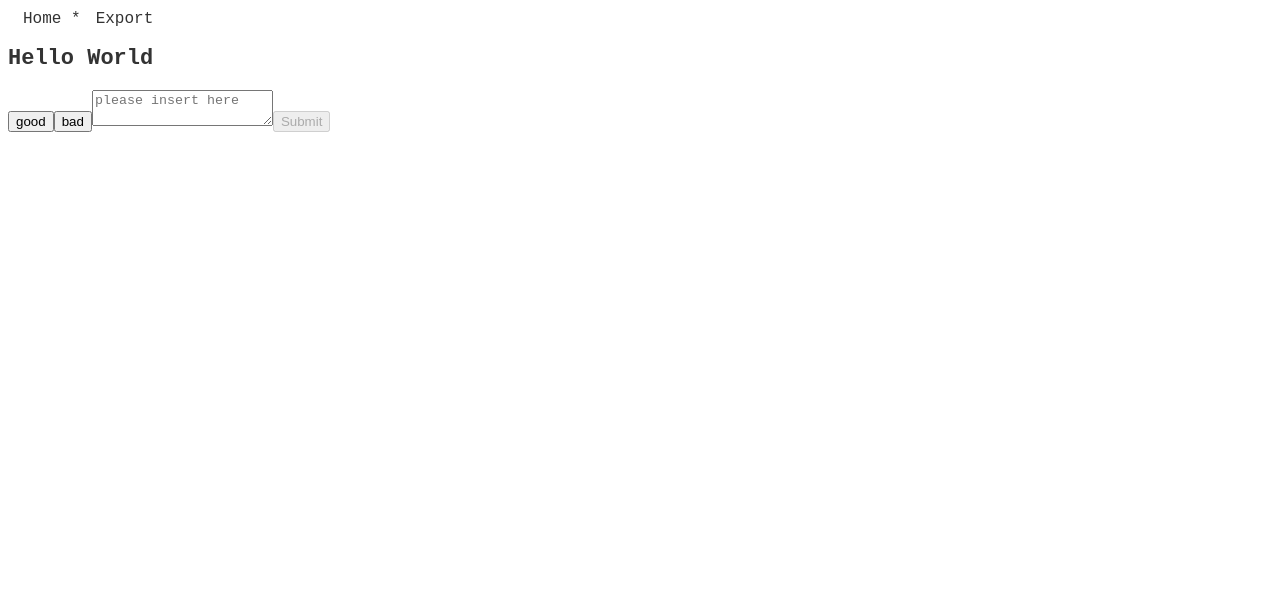
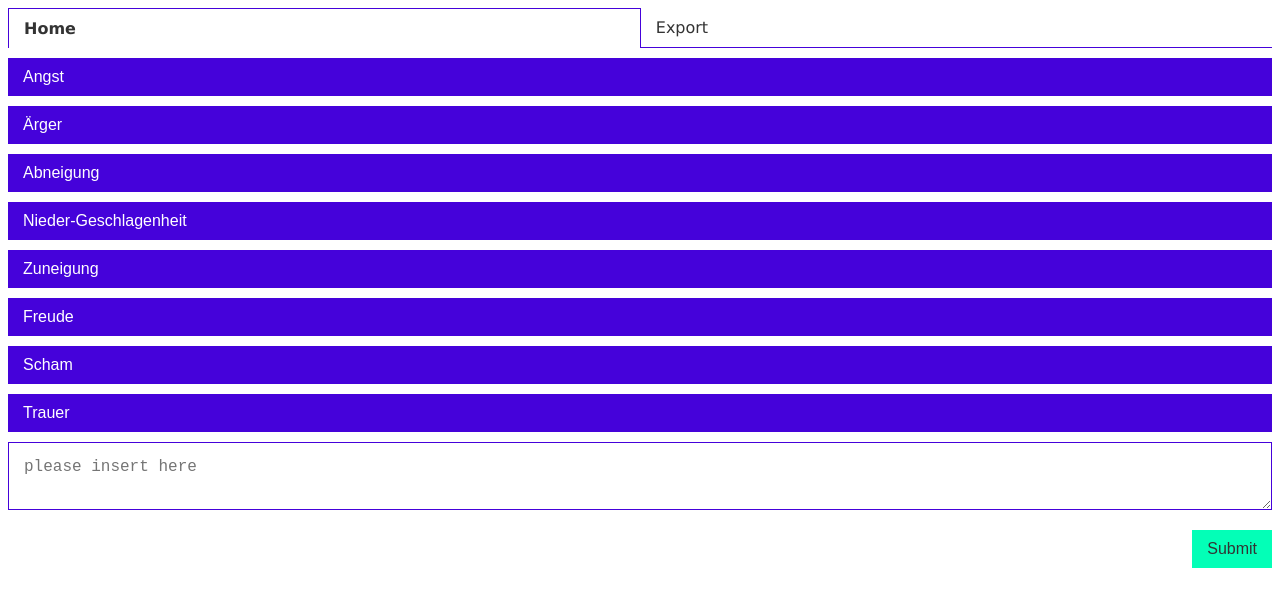
Before and after one commit to kotzendekrabbe/howYouFeelToday, a React (Vite) app: page / in a window 1280 px wide. Shown: the top 606 px of the page. Built offline with nearby package versions, Linux system fonts and the light colour scheme.

Commit message:
💜 first stylings

```diff
--- a/src/button.tsx
+++ b/src/button.tsx
@@ -1,4 +1,18 @@
 import React, { PropsWithChildren } from "react";
+import styled from "styled-components";
+
+const StyledButton = styled.button`
+  display: block;
+  margin: 10px 0;
+  padding: 10px 15px;
+  width: 100%;
+  border: 0;
+  background-color: #4502da;
+  color: #fff;
+  font-size: 1rem;
+  box-shadow: none;
+  text-align: left;
+`;
 
 export interface ButtonProps {
   readonly label: string;
@@ -17,9 +31,9 @@ export function Button({
 }: PropsWithChildren<ButtonProps>) {
   return (
     // click && click - short cut evaluation
-    <button onClick={() => onClick && onClick(value)} type="button">
+    <StyledButton onClick={() => onClick && onClick(value)} type="button">
       {label} {isActive ? "*" : ""}
-    </button>
+    </StyledButton>
   );
 }
 
--- a/src/export.tsx
+++ b/src/export.tsx
@@ -1,5 +1,17 @@
 import React, { FC, useContext, useRef } from "react";
 import { DataStorageContext } from "./data-storage";
+import styled from "styled-components";
+
+const StyledExport = styled.a`
+  display: block;
+  margin: 10px 0;
+  padding: 10px 15px;
+  width: 100%;
+  background-color: #03ffb7;
+  color: #333;
+  font-size: 1rem;
+  text-decoration: none;
+`;
 
 export const Export: FC = () => {
   const dataStorage = useContext(DataStorageContext);
@@ -7,7 +19,7 @@ export const Export: FC = () => {
   const refA = useRef<null | HTMLAnchorElement>(null);
 
   return (
-    <a
+    <StyledExport
       href="#"
       download="meinedatei.csv"
       onClick={() => {
@@ -45,7 +57,7 @@ export const Export: FC = () => {
       }}
       ref={refA}
     >
-      export
-    </a>
+      Export localStorage
+    </StyledExport>
   );
 };
--- a/src/form-buttons.tsx
+++ b/src/form-buttons.tsx
@@ -3,6 +3,20 @@ import { ToggleButtons } from "./toggle-buttons";
 import { Button } from "./button";
 import { DataStorageContext, Mood } from "./data-storage";
 import { Note } from "./note";
+import styled from "styled-components";
+
+const StyledSubmit = styled.button`
+  display: block;
+  width: auto;
+  border: 0;
+  text-align: right;
+  font-size: 1rem;
+  padding: 10px 15px;
+  margin: 20px 0 10px auto;
+  background-color: #03ffb7;
+  color: #333;
+  box-shadow: none;
+`;
 
 export interface FormButtonsProps {
   sentForm(formStatus: "sent" | "error"): void;
@@ -37,8 +51,14 @@ export function FormButtons({ sentForm }: FormButtonsProps) {
   return (
     <form>
       <ToggleButtons onActiveButtonChange={onActiveButtonChange}>
-        <Button label="good" value="good" />
-        <Button label="bad" value="bad" />
+        <Button label="Angst" value="Angst" />
+        <Button label="Ärger" value="Ärger" />
+        <Button label="Abneigung" value="Abneigung" />
+        <Button label="Nieder-Geschlagenheit" value="Nieder-Geschlagenheit" />
+        <Button label="Zuneigung" value="Zuneigung" />
+        <Button label="Freude" value="Freude" />
+        <Button label="Scham" value="Scham" />
+        <Button label="Trauer" value="Trauer" />
       </ToggleButtons>
 
       <Note
@@ -47,14 +67,14 @@ export function FormButtons({ sentForm }: FormButtonsProps) {
         onChangeNote={onChangeNote}
       />
 
-      <button
+      <StyledSubmit
         type="button"
         // ! means - I'm sure that you are wrong compiler ;)
         onClick={onFormButtonSubmit}
         disabled={!Boolean(buttonName)}
       >
         Submit
-      </button>
+      </StyledSubmit>
     </form>
   );
 }
--- a/src/index.tsx
+++ b/src/index.tsx
@@ -9,15 +9,15 @@ import { Export } from "./export";
 import styled, { createGlobalStyle } from "styled-components";
 
 const GlobalStyles = createGlobalStyle`
+  * {
+    box-sizing: border-box;
+  }
+
   body {
     font-family: Verdana, Geneva, Tahoma, sans-serif;
+    font-size: 16px;
     color: #333333;
   }
-`;
-
-const Headline = styled.h2`
-  font-size: 22px;
-  font-family: monospace, sans-serif;
 `;
 
 function App() {
@@ -45,12 +45,10 @@ function App() {
       <GlobalStyles />
       <TabNavigation>
         <Tab label="Home" tabID={1}>
-          <Headline>Hello World</Headline>
           <FormButtons sentForm={sentForm} key={formChanged} />
           {formFeedback && <Feedback formFeedback={formFeedback} />}
         </Tab>
         <Tab label="Export" tabID={2}>
-          <Headline>Hallo Überschrift</Headline>
           <Export />
         </Tab>
       </TabNavigation>
--- a/src/note.tsx
+++ b/src/note.tsx
@@ -1,5 +1,14 @@
-import React, { FC, useState } from "react";
-import { Mood } from "./data-storage";
+import React, { FC } from "react";
+import styled from "styled-components";
+
+const StyledNote = styled.textarea`
+  display: block;
+  width: 100%;
+  padding: 15px;
+
+  border: 1px solid #4502da;
+  font-size: 1rem;
+`;
 
 export interface NoteProps {
   readonly placeholder?: string;
@@ -9,12 +18,12 @@ export interface NoteProps {
 
 export const Note: FC<NoteProps> = ({ placeholder, value, onChangeNote }) => {
   return (
-    <textarea
+    <StyledNote
       placeholder={placeholder}
       value={value}
       onChange={e => {
         onChangeNote(e.target.value);
       }}
-    ></textarea>
+    ></StyledNote>
   );
 };
--- a/src/tab-navigation.tsx
+++ b/src/tab-navigation.tsx
@@ -4,6 +4,13 @@ import React, {
   useEffect,
   ReactElement
 } from "react";
+import styled from "styled-components";
+
+const StyledTabs = styled.div`
+  display: flex;
+  flex-wrap: wrap;
+  justify-content: space-between;
+`;
 
 // custom hook
 function useForceRerender() {
@@ -30,6 +37,7 @@ export function TabNavigation({ children }: PropsWithChildren<{}>) {
 
   return (
     <>
+      <StyledTabs>
         {React.Children.map(children, child => {
           return React.isValidElement(child)
             ? React.cloneElement(child, {
@@ -38,6 +46,8 @@ export function TabNavigation({ children }: PropsWithChildren<{}>) {
               })
             : child;
         })}
+      </StyledTabs>
+
       <div id="tabViews"></div>
     </>
   );
--- a/src/tab.tsx
+++ b/src/tab.tsx
@@ -1,13 +1,6 @@
-import React, { PropsWithChildren } from "react";
+import React, { PropsWithChildren, Props } from "react";
 import ReactDOM from "react-dom";
 import styled from "styled-components";
-
-const TabLabel = styled.div`
-  font-size: 16px;
-  font-family: monospace, sans-serif;
-  display: inline-block;
-  margin: 0 0 0 15px;
-`;
 
 export interface TabProps {
   readonly label: string;
@@ -17,11 +10,29 @@ export interface TabProps {
   onClick?(): void;
 }
 
+const TabLabel = styled.div<{ isActive: boolean }>`
+  display: inline-block;
+  border-bottom: 1px solid #4502da;
+  flex: 1 0 auto;
+
+  padding: 10px 15px;
+  cursor: pointer;
+
+  ${props =>
+    props.isActive
+      ? `
+      font-weight: bold;
+      border: 1px solid #4502da;
+      border-bottom: 0;`
+      : ` `};
+`;
+
 export function Tab({
   label,
   isActive,
   onClick: onClick,
-  children
+  children,
+  ...props
 }: PropsWithChildren<TabProps>) {
   const tabView = document.getElementById("tabViews");
   if (!tabView) {
@@ -29,8 +40,11 @@ export function Tab({
   }
   return (
     <>
-      <TabLabel onClick={() => onClick && onClick()}>
-        {label} {isActive ? "*" : ""}
+      <TabLabel
+        onClick={() => onClick && onClick()}
+        isActive={isActive ? true : false}
+      >
+        {label}{" "}
       </TabLabel>
       {isActive && ReactDOM.createPortal(children, tabView)}
     </>
```
Lines whose indentation alone changed are shown as unchanged.
